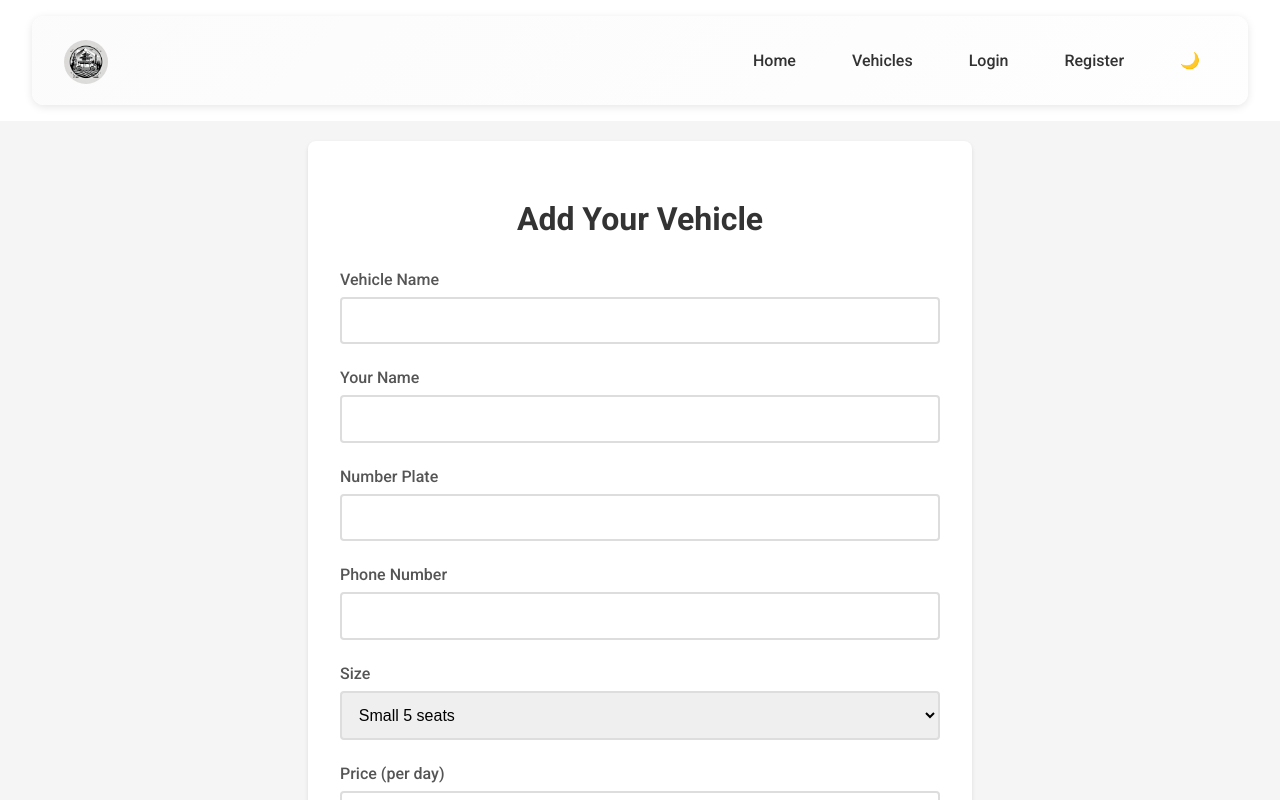
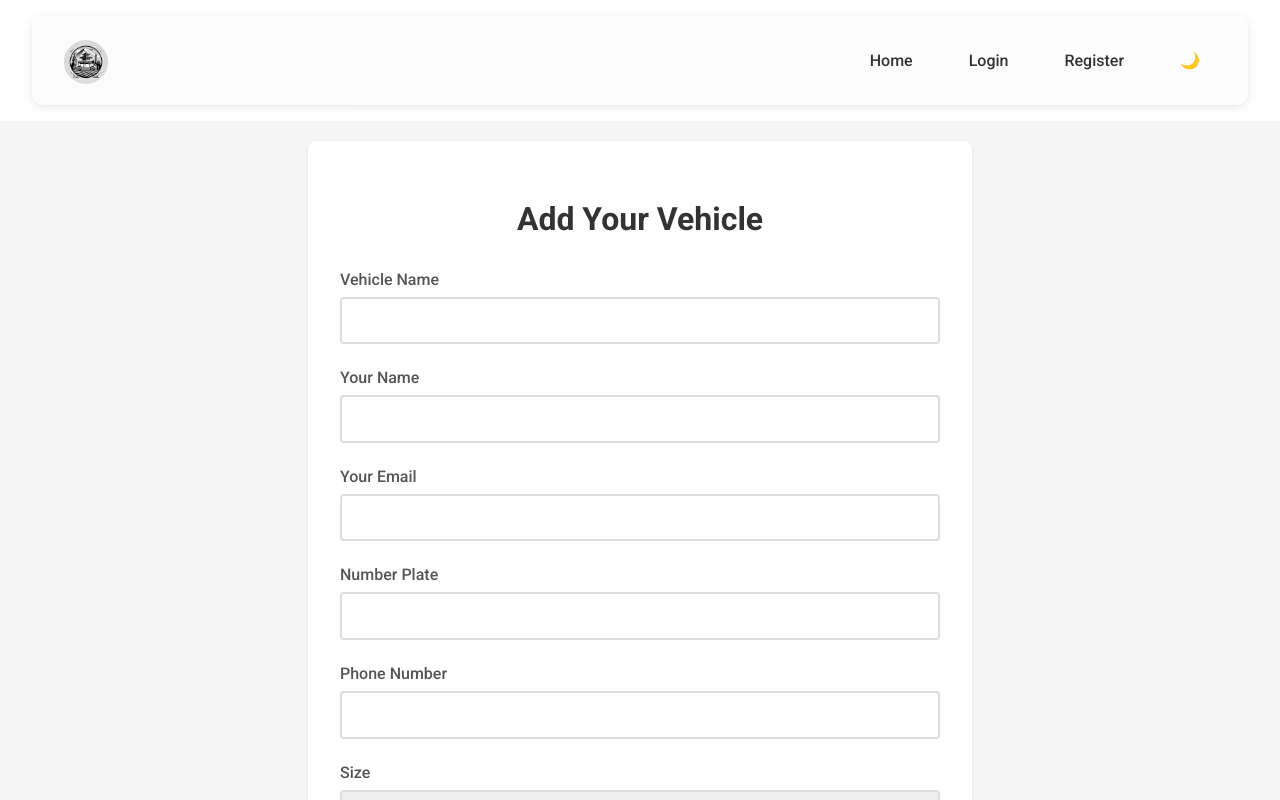
Before and after one commit to clayaaz/ti-hackathon-2024, a React (Vite) app in the folder frontend/: page /add-vehicle in a window 1280 px wide. Shown: the top 800 px of the page. Built offline with nearby package versions, Linux system fonts and the light colour scheme.

Commit message:
updated add vehicle page

```diff
--- a/frontend/src/components/Navbar.jsx
+++ b/frontend/src/components/Navbar.jsx
@@ -36,7 +36,8 @@ const Navbar = () => {
 
       <div className="nav-links">
         <Link to="/">Home</Link>
-        <Link to="/vehicles">Vehicles</Link>
+        {user && (<Link to="/vehicles">Vehicles</Link>)}
+
         {user && (
           <Link to="/add-vehicle">Add Vehicle</Link>
         )}
--- a/frontend/src/pages/AddVehicle.jsx
+++ b/frontend/src/pages/AddVehicle.jsx
@@ -12,7 +12,8 @@ const AddVehicle = () => {
     type: 'car',
     sub_type: '',
     image_url: '',
-    condition: ''
+    condition: '',
+    user_email: ''
   })
   const {createVehicle} = useVehicleStore()
 
@@ -34,7 +35,8 @@ const AddVehicle = () => {
           type: 'car',
           sub_type: '',
           image_url: '',
-          condition: ''
+          condition: '',
+          user_email: ''
         });
       } else {
         alert('Failed to add vehicle: ' + message);
@@ -78,6 +80,16 @@ const AddVehicle = () => {
             type="text"
             name="user_name"
             value={vehicle.user_name}
+            onChange={handleChange}
+            required
+          />
+        </div>
+        <div className="form-group" style={getAnimationDelay(1)}>
+          <label>Your Email</label>
+          <input style={{maxWidth: '570px'}}
+            type="text"
+            name="user_email"
+            value={vehicle.user_email}
             onChange={handleChange}
             required
           />
```
Also changed, not shown: 1 other file (tests, documents, lock files or other folders).
